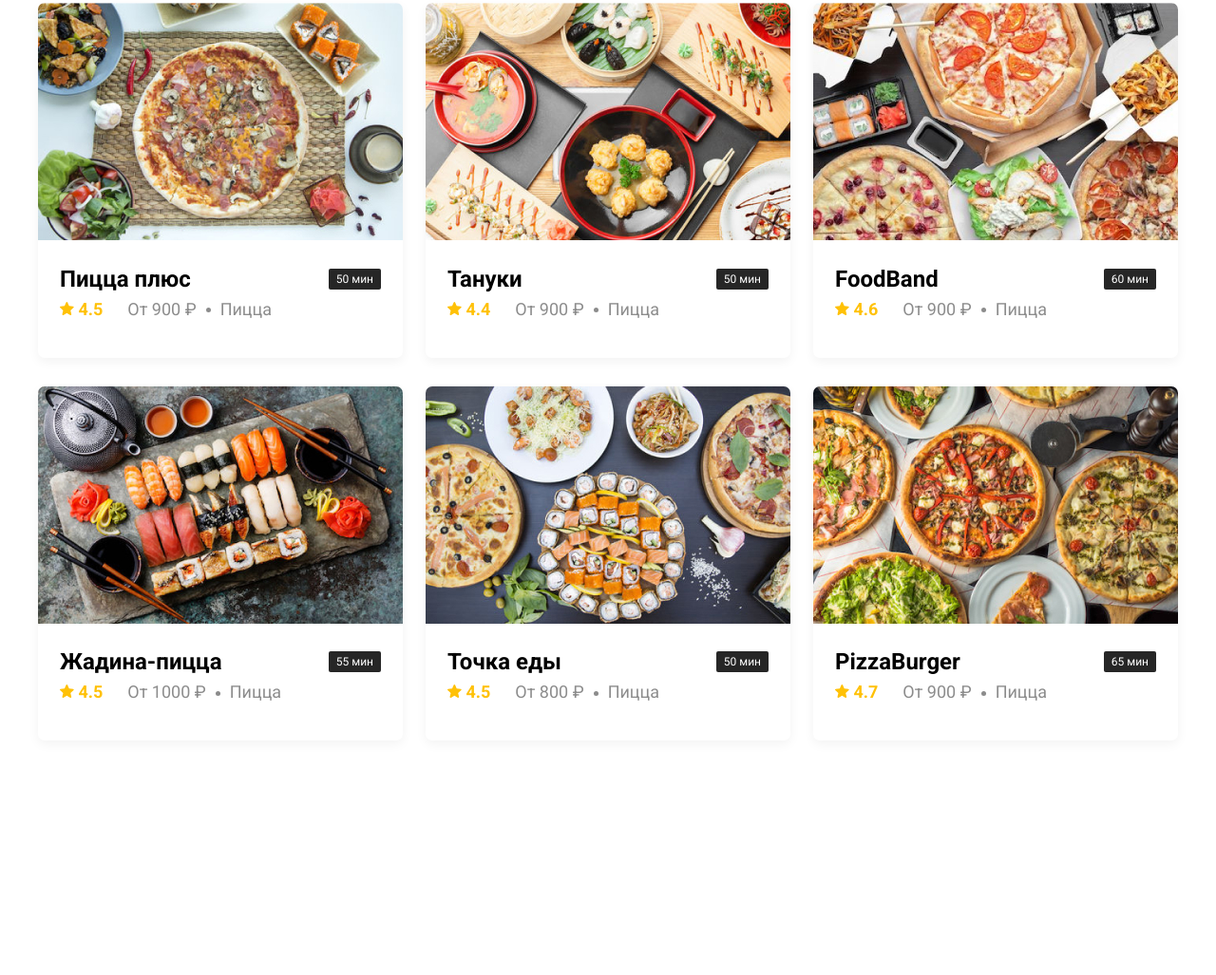
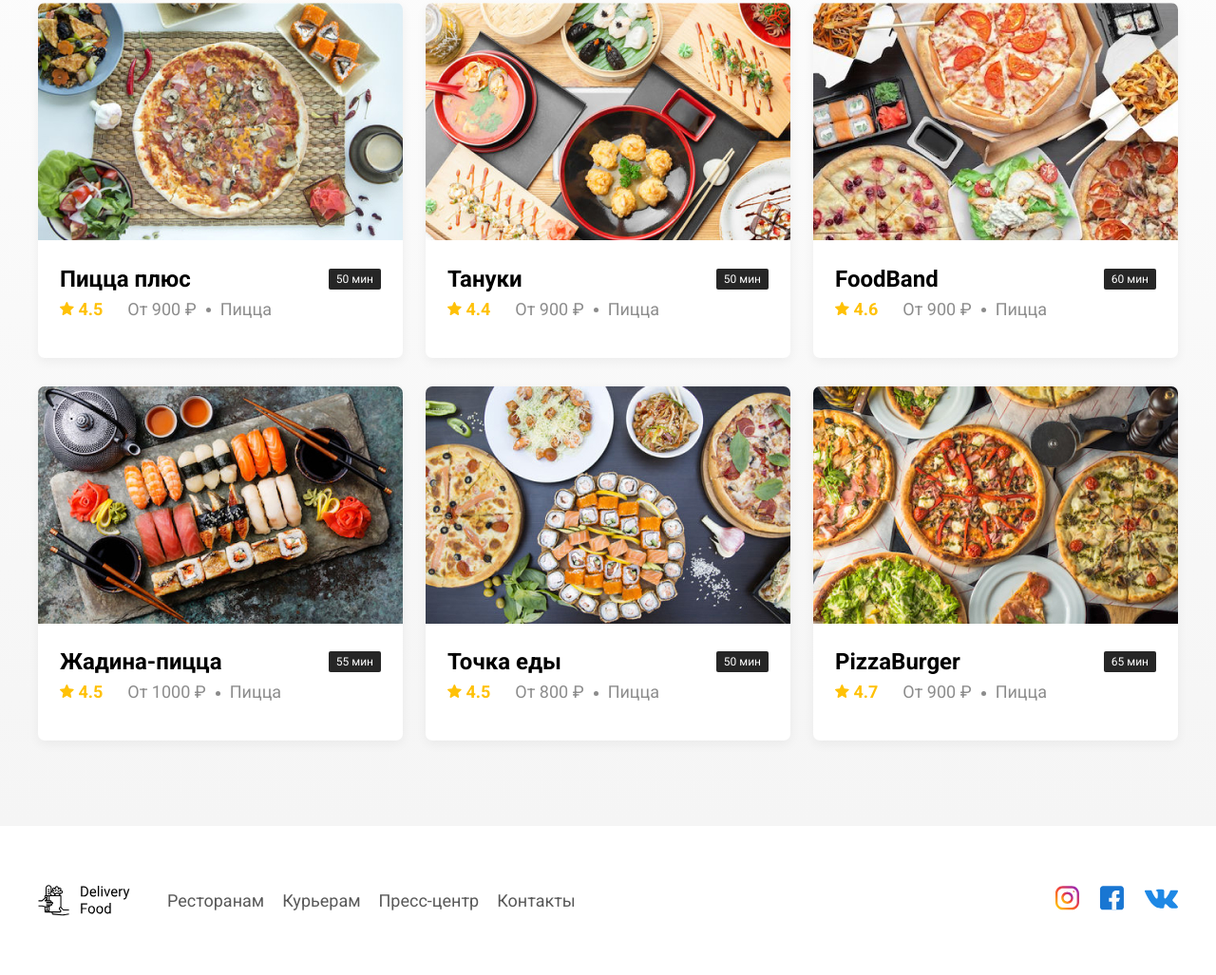
Before and after one commit to dmitry-voronchikhin/delivery-food, a plain HTML site: page index.html in a window 1280 px wide. Shown: the part 623-1650 px from the top of the page at 95% size. Before the commit the page ends 1433 px from the top, so only its background shows below. Drawn offline with Linux system fonts and the light colour scheme.

Commit message:
add footer

```diff
--- a/css/style.css
+++ b/css/style.css
@@ -84,6 +84,14 @@ body {
   font-size: 24px;
   line-height: 28px;
   color: #302c34;
+}
+.main {
+  background: linear-gradient(
+    180deg,
+    rgba(245, 245, 245, 0) 1.04%,
+    #f5f5f5 100%
+  );
+  padding-bottom: 60px;
 }
 .section-heading {
   display: flex;
@@ -176,3 +184,34 @@ body {
   vertical-align: middle;
   margin-left: 10px;
 }
+.footer {
+  padding: 60px 0;
+}
+.footer-block {
+  display: flex;
+  align-items: center;
+  justify-content: space-between;
+}
+.footer-nav {
+  margin-right: auto;
+  margin-left: 35px;
+}
+.footer-link {
+  display: inline-block;
+  text-decoration: none;
+  font-style: normal;
+  font-weight: normal;
+  font-size: 18px;
+  line-height: 21px;
+  color: #595959;
+}
+.footer-link:not(:last-child) {
+  margin-right: 15px;
+}
+.social-links {
+  display: flex;
+  align-items: center;
+}
+.social-link:not(:last-child) {
+  margin-right: 21px;
+}
--- a/index.html
+++ b/index.html
@@ -35,7 +35,11 @@
           </button>
         </div>
       </header>
+    </div>
+    <!-- /.container -->
 
+    <main class="main">
+      <div class="container">
         <section class="promo">
           <h1 class="promo-title">Онлайн-сервис<br />доставки еды на дом</h1>
           <p class="promo-text">
@@ -64,7 +68,11 @@
                 <!-- /.card-heading -->
                 <div class="card-info">
                   <div class="rating">
-                  <img src="img/rating.svg" alt="rating" class="rating-star" />
+                    <img
+                      src="img/rating.svg"
+                      alt="rating"
+                      class="rating-star"
+                    />
                     4.5
                   </div>
                   <div class="price">От 900 ₽</div>
@@ -85,7 +93,11 @@
                 <!-- /.card-heading -->
                 <div class="card-info">
                   <div class="rating">
-                  <img src="img/rating.svg" alt="rating" class="rating-star" />
+                    <img
+                      src="img/rating.svg"
+                      alt="rating"
+                      class="rating-star"
+                    />
                     4.4
                   </div>
                   <div class="price">От 900 ₽</div>
@@ -106,7 +118,11 @@
                 <!-- /.card-heading -->
                 <div class="card-info">
                   <div class="rating">
-                  <img src="img/rating.svg" alt="rating" class="rating-star" />
+                    <img
+                      src="img/rating.svg"
+                      alt="rating"
+                      class="rating-star"
+                    />
                     4.6
                   </div>
                   <div class="price">От 900 ₽</div>
@@ -127,7 +143,11 @@
                 <!-- /.card-heading -->
                 <div class="card-info">
                   <div class="rating">
-                  <img src="img/rating.svg" alt="rating" class="rating-star" />
+                    <img
+                      src="img/rating.svg"
+                      alt="rating"
+                      class="rating-star"
+                    />
                     4.5
                   </div>
                   <div class="price">От 1000 ₽</div>
@@ -148,7 +168,11 @@
                 <!-- /.card-heading -->
                 <div class="card-info">
                   <div class="rating">
-                  <img src="img/rating.svg" alt="rating" class="rating-star" />
+                    <img
+                      src="img/rating.svg"
+                      alt="rating"
+                      class="rating-star"
+                    />
                     4.5
                   </div>
                   <div class="price">От 800 ₽</div>
@@ -169,7 +193,11 @@
                 <!-- /.card-heading -->
                 <div class="card-info">
                   <div class="rating">
-                  <img src="img/rating.svg" alt="rating" class="rating-star" />
+                    <img
+                      src="img/rating.svg"
+                      alt="rating"
+                      class="rating-star"
+                    />
                     4.7
                   </div>
                   <div class="price">От 900 ₽</div>
@@ -183,5 +211,32 @@
           <!-- /.cards -->
         </section>
       </div>
+    </main>
+    <footer class="footer">
+      <div class="container">
+        <div class="footer-block">
+          <img src="img/logo.svg" alt="logo" class="logo footer-logo" />
+          <nav class="footer-nav">
+            <a href="#" class="footer-link">Ресторанам</a>
+            <a href="#" class="footer-link">Курьерам</a>
+            <a href="#" class="footer-link">Пресс-центр</a>
+            <a href="#" class="footer-link">Контакты</a>
+          </nav>
+          <div class="social-links">
+            <a href="#" class="social-link"
+              ><img src="img/instagram.svg" alt="instagram"
+            />
+            <a href="#" class="social-link"
+              ><img src="img/facebook.svg" alt="facebook"
+            />
+            <a href="#" class="social-link"
+              ><img src="img/vk.svg" alt="vk"
+            />
+          </div>
+          <!-- /.social-links -->
+        </div>
+        <!-- /.footer-block -->
+      </div>
+    </footer>
   </body>
 </html>
```
Also changed, not shown: img/facebook.svg (added), img/instagram.svg (added), img/vk.svg (added). Lines whose indentation alone changed are shown as unchanged.
